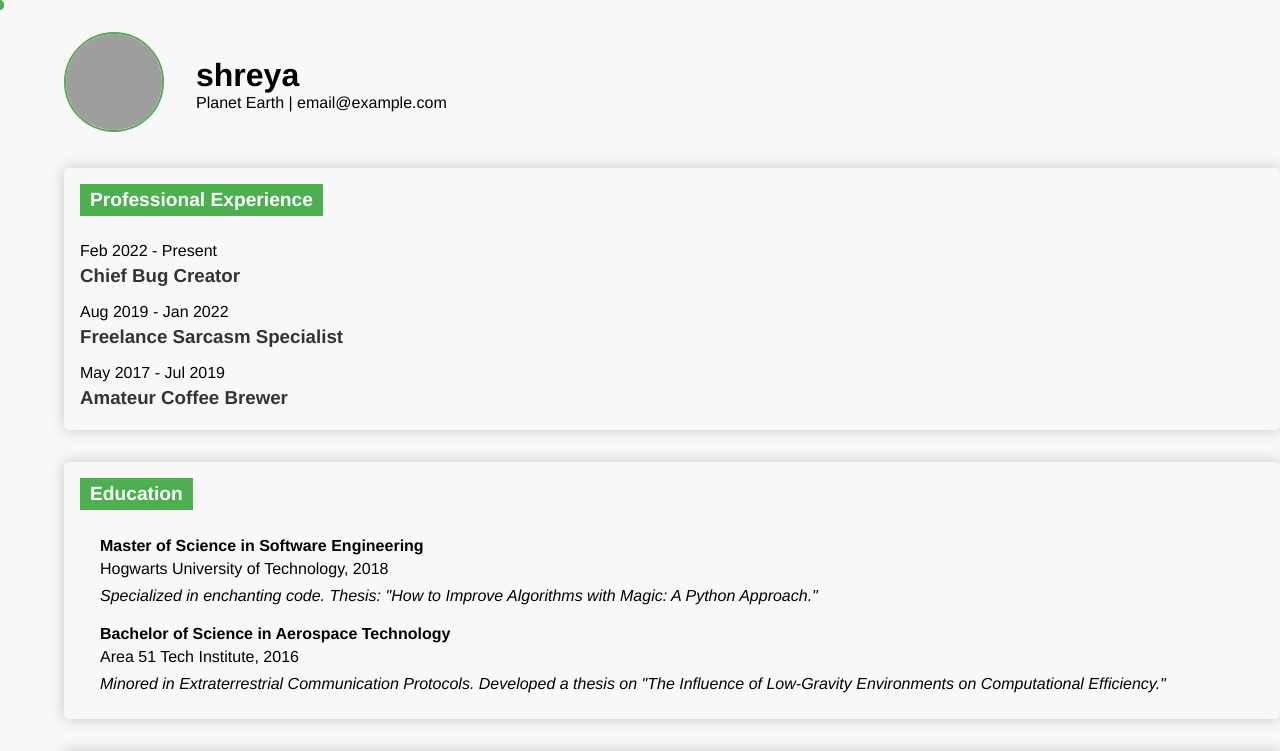
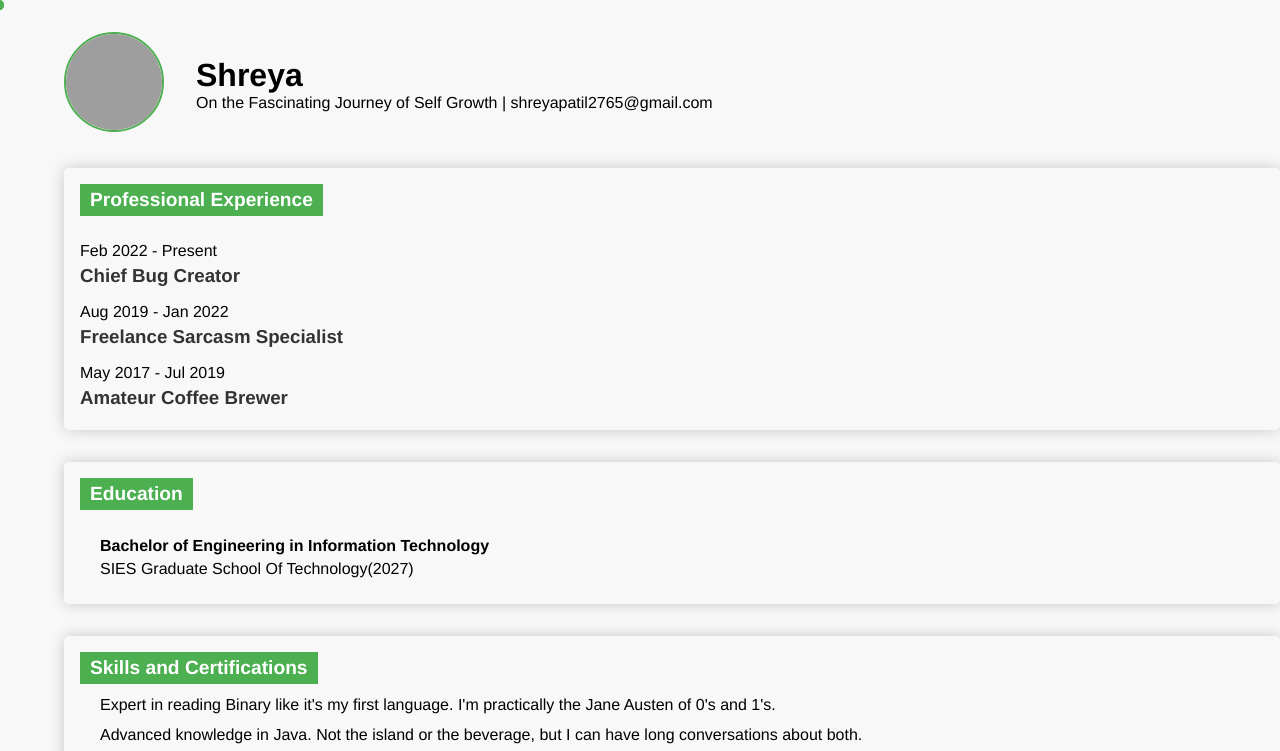
Before and after one commit to shreyy27/git-action-101, a plain HTML site: page index.html in a window 1280 px wide. Shown: the top 751 px of the page. Drawn offline with Linux system fonts and the light colour scheme; grey boxes are pictures that could not be loaded.

Commit message:
Update index.html

```diff
--- a/index.html
+++ b/index.html
@@ -15,8 +15,8 @@
 			<img src="headshot.jpg" alt="Your Name" class="resume-headshot">
 		</div>
 		<div class="contact-info">
-			<h1>shreya</h1>
-			<p>Planet Earth | email@example.com</p>
+			<h1>Shreya</h1>
+			<p>On the Fascinating Journey of Self Growth | shreyapatil2765@gmail.com</p>
 		</div>
 	</div>
 
@@ -28,15 +28,11 @@
 	<section class="resume-section" id="education">
 		<h2>Education</h2>
 		<ul>
+
 			<li>
-				<span class="degree">Master of Science in Software Engineering</span>
-				<span class="school">Hogwarts University of Technology, 2018</span>
-				<p>Specialized in enchanting code. Thesis: "How to Improve Algorithms with Magic: A Python Approach."</p>
-			</li>
-			<li>
-				<span class="degree">Bachelor of Science in Aerospace Technology</span>
-				<span class="school">Area 51 Tech Institute, 2016</span>
-				<p>Minored in Extraterrestrial Communication Protocols. Developed a thesis on "The Influence of Low-Gravity Environments on Computational Efficiency."</p>
+				<span class="degree">Bachelor of Engineering in Information Technology</span>
+				<span class="school">SIES Graduate School Of Technology(2027)</span>
+				<p></p>
 			</li>
 		</ul>
 	</section>
```
